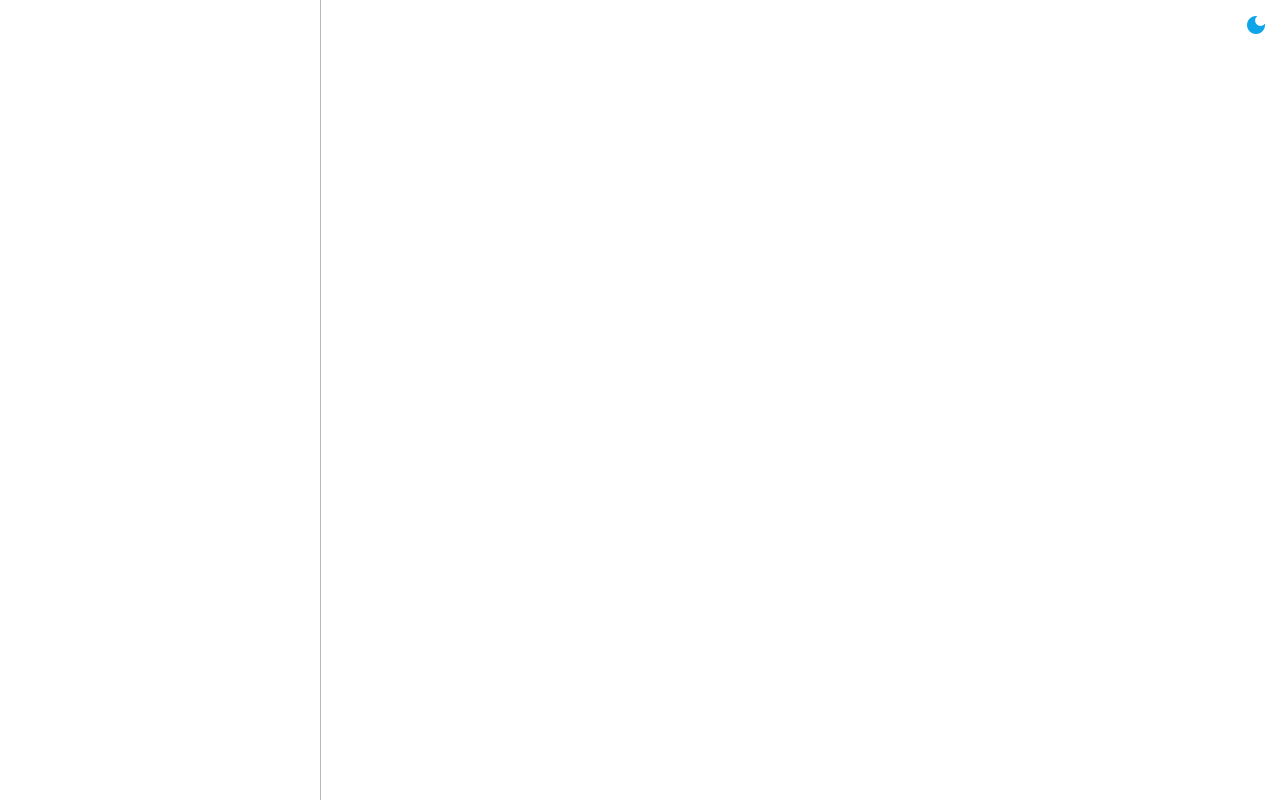
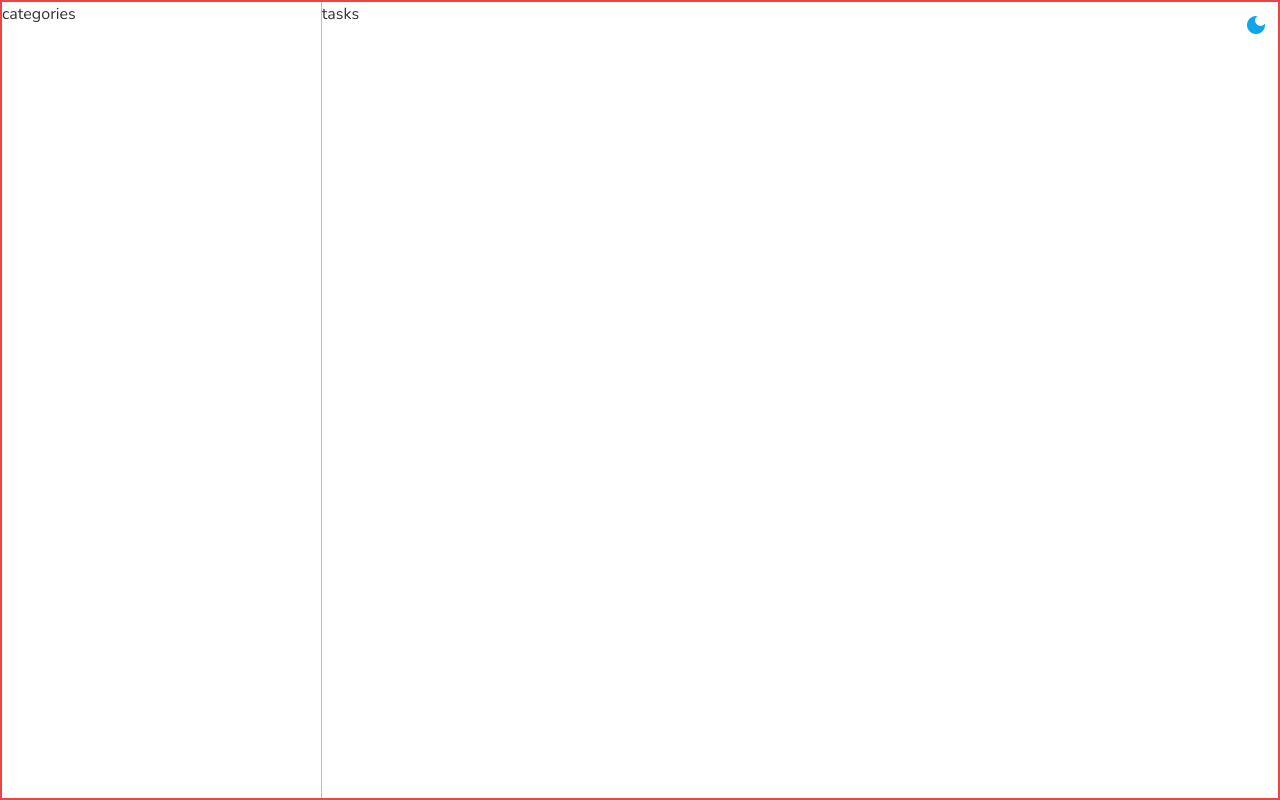
Before and after one commit to yuriglecios/estudo-angular, an Angular app: page / in a window 1280 px wide. Built offline with nearby package versions, Linux system fonts and the light colour scheme.

Commit message:
ajustando projeto

```diff
--- a/src/app/feature/catefories/view/category/category.component.html
+++ b/src/app/feature/catefories/view/category/category.component.html
@@ -0,0 +1 @@
+<span>categories</span>
--- a/src/app/feature/tasks/view/tasks/tasks.component.html
+++ b/src/app/feature/tasks/view/tasks/tasks.component.html
@@ -1 +1 @@
-<p>tasks works!</p>
+<p>tasks</p>
--- a/src/app/layout/main/main.component.html
+++ b/src/app/layout/main/main.component.html
@@ -1,7 +1,9 @@
-<div class="h-screen flex w-full">
+<div class="h-screen flex w-full border-2 border-red-500">
 <!-- categories -->
-<app-category class="w-1/4"/>
+    <app-category class="w-1/4"/>
 <!-- divisor -->
- <mat-divider vertical class="h-full opacity-50"/>
+    <mat-divider vertical class="h-full opacity-50 m-5"/>
 <!-- tasks -->
+    <app-tasks class="w-3/4"/>
+
 </div>
--- a/src/app/layout/main/main.component.ts
+++ b/src/app/layout/main/main.component.ts
@@ -1,8 +1,9 @@
 import { Component } from '@angular/core';
 import { CategoryComponent } from '../../feature/catefories/view/category/category.component';
 import {MatDividerModule} from '@angular/material/divider';
+import { TasksComponent } from '../../feature/tasks/view/tasks/tasks.component';
 
-const COMPONENTS = [CategoryComponent];
+const COMPONENTS = [CategoryComponent, TasksComponent];
 const MODULES = [MatDividerModule];
 
 @Component({
```
